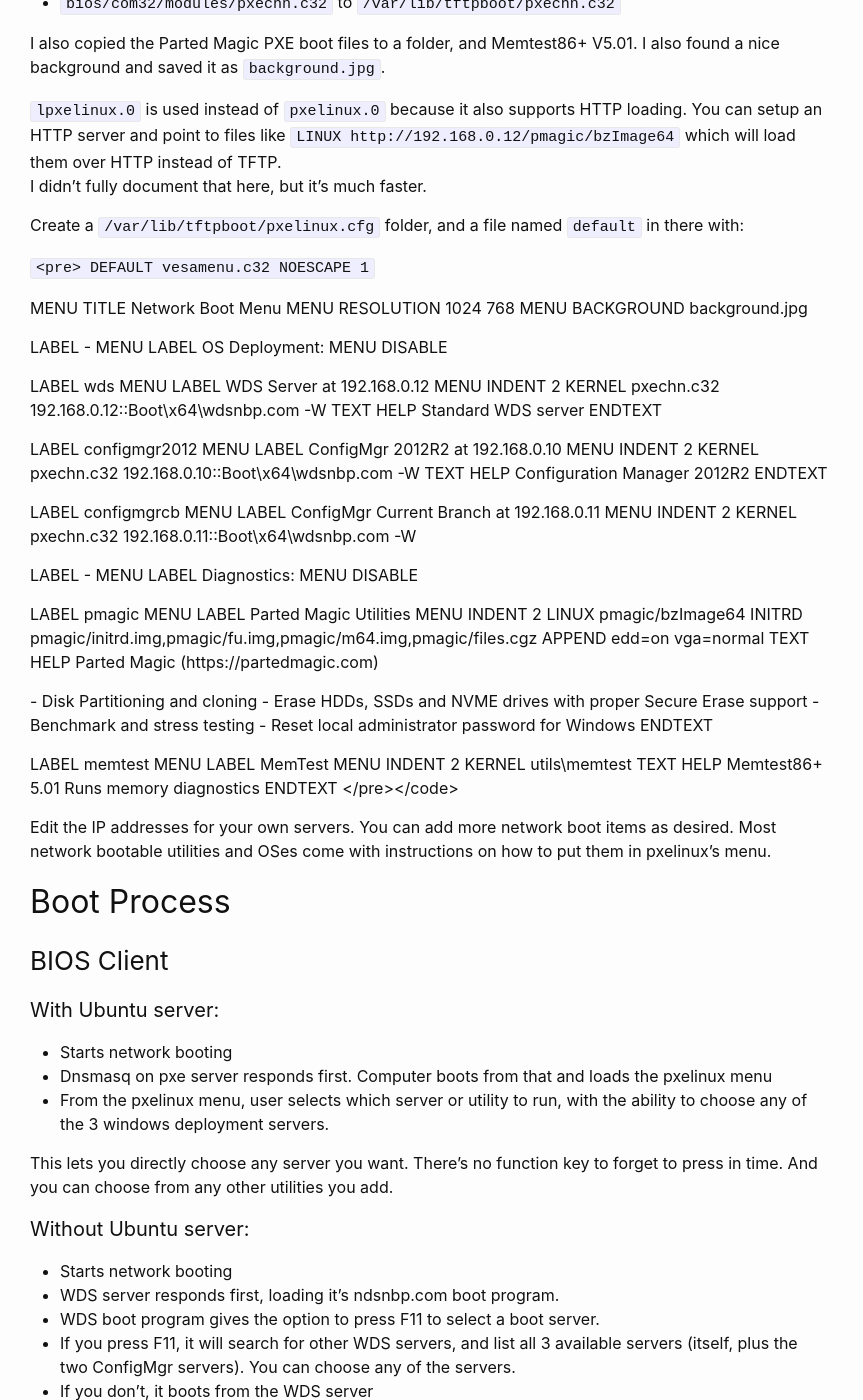
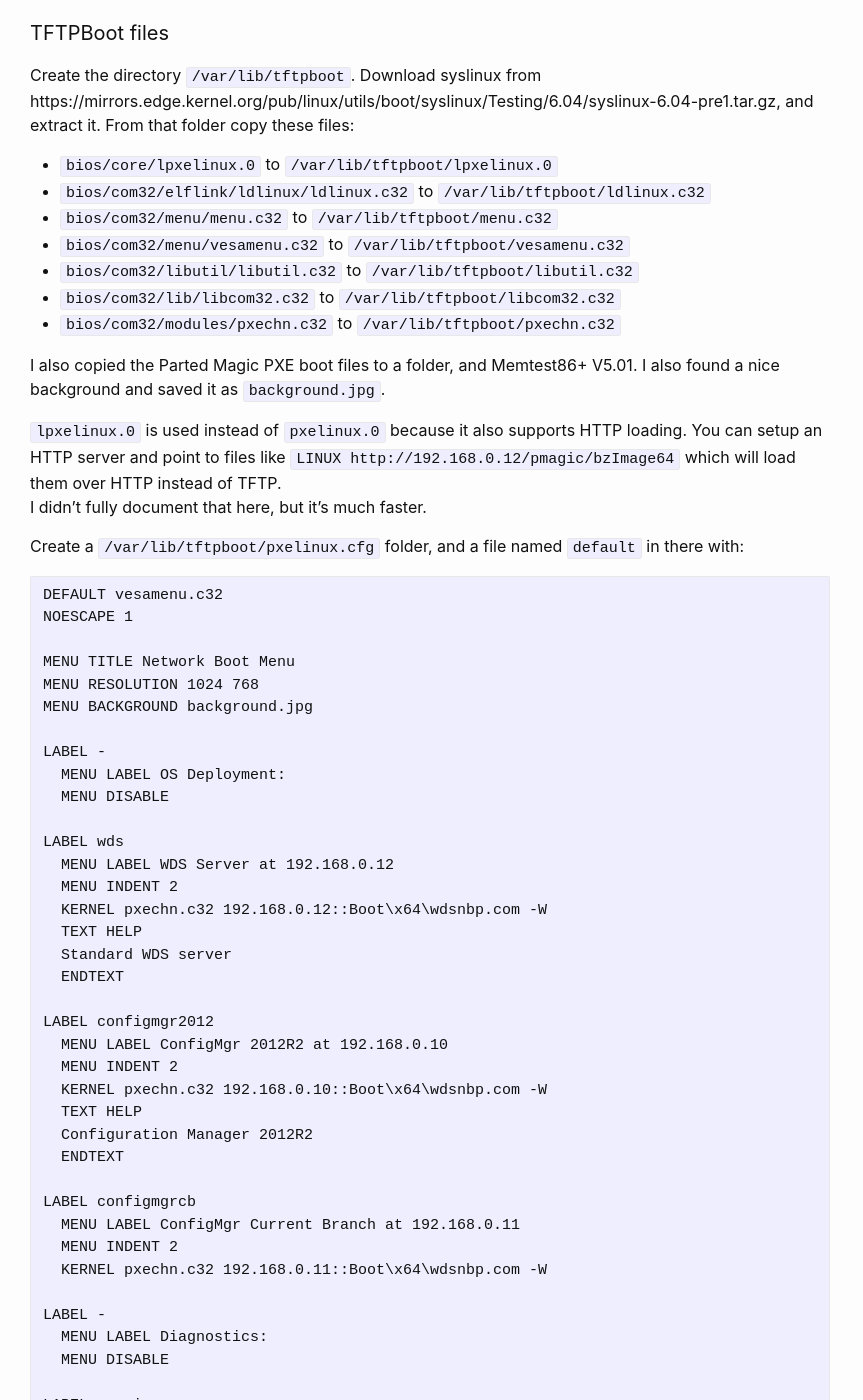
Before and after one commit to grantemsley/grantemsley.github.io, a Jekyll site: the page built from _posts/2018-05-25-multiple-pxe-servers-with-secure-boot.md, in a window 1280 px wide and 1400 px high, scrolled down 3616 px. Shown: the whole window, without its empty margins (0-863 px from the left). Built offline with Jekyll 4.4.1, drawn with Linux system fonts in a browser that asks for light colours; nearby versions of some CDN libraries; some of the changed text lies outside the part shown.

Commit message:
fix formatting

````diff
--- a/_posts/2018-05-25-multiple-pxe-servers-with-secure-boot.md
+++ b/_posts/2018-05-25-multiple-pxe-servers-with-secure-boot.md
@@ -76,16 +76,16 @@ Edit `/etc/systemd/resolved.conf` to set `DNSStubListener=no`
 
 Remove the symlink `/etc/resolv.conf` and replace with a resolv.conf containing:
 
-<code><pre>
+```
 nameserver 4.2.2.1
 nameserver 4.2.2.2
 search your.domain.here
-</pre></code>
+```
 Replace the nameservers there with whatever you want to use, preferably your AD DNS servers.
 
 The default install doesn't have the configuration to run as a service. Create `/etc/systemd/system/dnsmasq.service`:
 
-<code><pre>
+```
 [Unit]
 Description = Self-created DNSMasq service unit file
 After=sys-subsystem-net-devices-enp4s0.device
@@ -99,14 +99,14 @@ RestartSec=15
 
 [Install]
 WantedBy=sys-subsystem-net-devices-enp4s0.device
-</pre></code>
+```
 
 Replace enp4s0 with the name of your network card, eg. eth0. Thanks to https://nucco.org/2018/05/ubuntu-18-04-chronicles-creating-a-dnsmasq-service.html for the guide on how to fix that
 
 
 Create `/etc/dnsmasq.conf` with:
 
-<code><pre>
+```
 port=0
 log-dhcp
 enable-tftp
@@ -115,7 +115,7 @@ dhcp-range=192.168.0.1,proxy,255.255.255.0
 pxe-prompt="Press F8 for Dnsmasq options", 1
 pxe-service=x86PC, "Go to main menu", lpxelinux
 pxe-service=x86-64_UEFI, "WDS Server for UEFI", boot\x64\wdsmgfw.efi,192.168.0.12
-</pre></code>
+```
 
 Replace the `dhcp-range` with your subnet, and 192.168.0.12 with the IP address of your standard WDS server.
 
@@ -139,7 +139,7 @@ I didn't fully document that here, but it's much faster.
 
 Create a `/var/lib/tftpboot/pxelinux.cfg` folder, and a file named `default` in there with:
 
-<code><pre>
+```
 DEFAULT vesamenu.c32
 NOESCAPE 1
 
@@ -185,10 +185,10 @@ LABEL pmagic
   TEXT HELP
 Parted Magic (https://partedmagic.com)
 
-\- Disk Partitioning and cloning
-\- Erase HDDs, SSDs and NVME drives with proper Secure Erase support
-\- Benchmark and stress testing
-\- Reset local administrator password for Windows
+- Disk Partitioning and cloning
+- Erase HDDs, SSDs and NVME drives with proper Secure Erase support
+- Benchmark and stress testing
+- Reset local administrator password for Windows
   ENDTEXT
 
 LABEL memtest
@@ -199,7 +199,7 @@ LABEL memtest
 Memtest86+ 5.01
 Runs memory diagnostics
   ENDTEXT
-</pre></code>
+```
 
 Edit the IP addresses for your own servers.  You can add more network boot items as desired.  Most network bootable utilities and OSes come with instructions on how to put them in pxelinux's menu.
 
````
